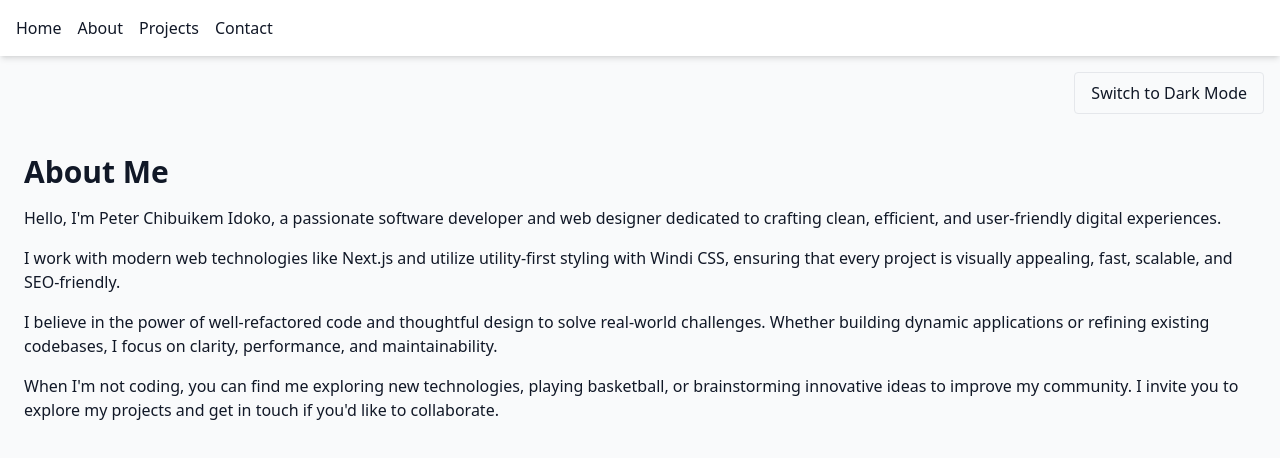
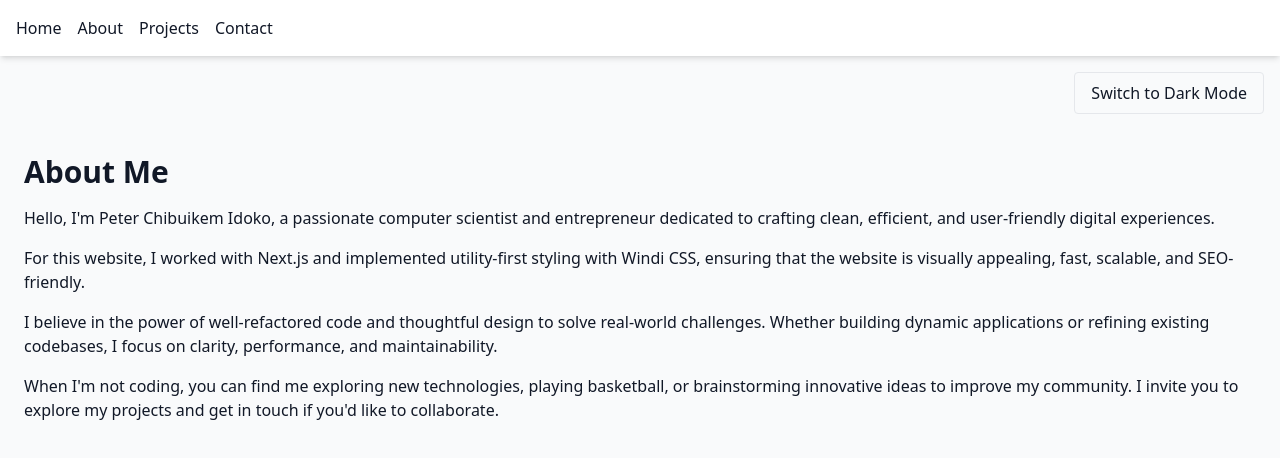
Before and after one commit to pidoko/website, a Next.js app: page /about in a window 1280 px wide. Shown: the top 458 px of the page. Built offline with nearby package versions, Linux system fonts and the light colour scheme.

Commit message:
updated about me

```diff
--- a/src/pages/about.tsx
+++ b/src/pages/about.tsx
@@ -22,10 +22,10 @@ export default function About() {
       <main className="container mx-auto p-6">
         <h1 className="text-3xl font-bold">About Me</h1>
         <p className="mt-4">
-          Hello, I'm Peter Chibuikem Idoko, a passionate software developer and web designer dedicated to crafting clean, efficient, and user-friendly digital experiences.
+          Hello, I'm Peter Chibuikem Idoko, a passionate computer scientist and entrepreneur dedicated to crafting clean, efficient, and user-friendly digital experiences.
         </p>
         <p className="mt-4">
-          I work with modern web technologies like Next.js and utilize utility-first styling with Windi CSS, ensuring that every project is visually appealing, fast, scalable, and SEO-friendly.
+          For this website, I worked with Next.js and implemented utility-first styling with Windi CSS, ensuring that the website is visually appealing, fast, scalable, and SEO-friendly.
         </p>
         <p className="mt-4">
           I believe in the power of well-refactored code and thoughtful design to solve real-world challenges. Whether building dynamic applications or refining existing codebases, I focus on clarity, performance, and maintainability.
```
